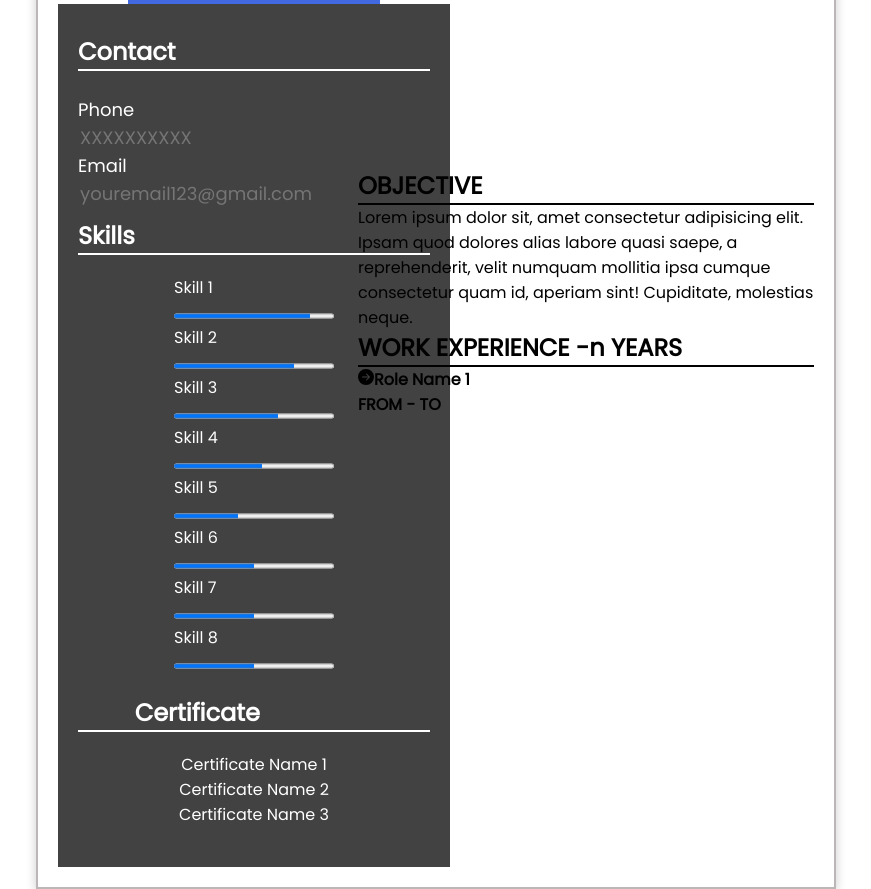
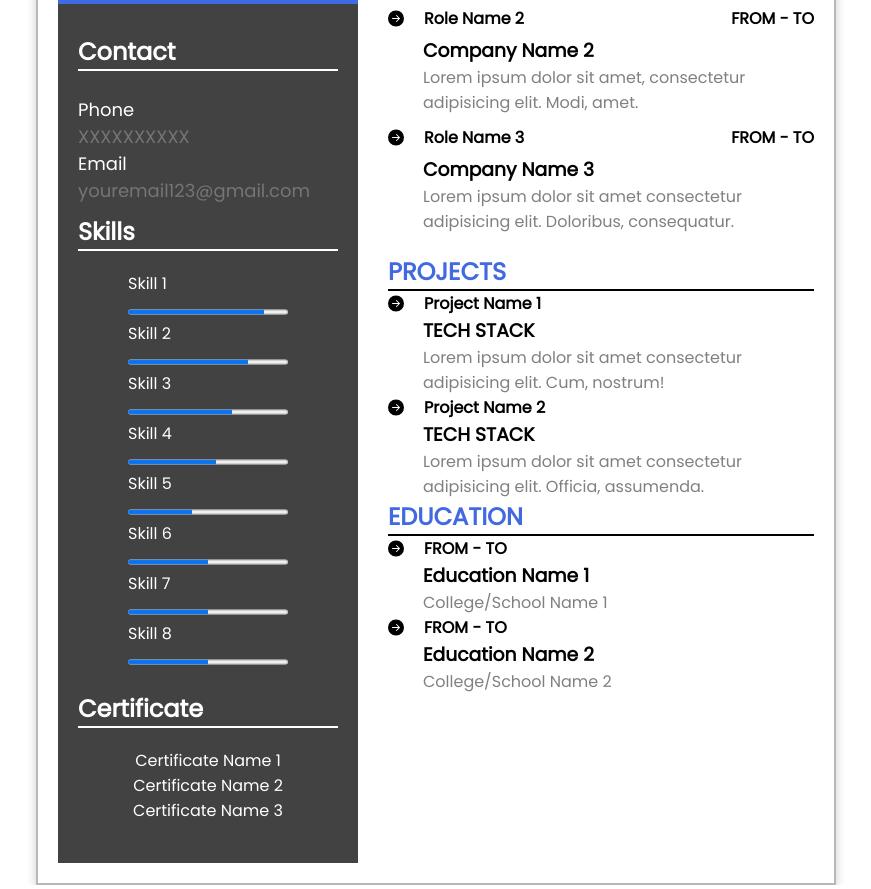
Before and after one commit to developerpiya/projects-fullstack-course, a plain HTML site: page resume-project/index.html in a window 1280 px wide. Shown: the part 304-1193 px from the top of the page, without its empty margins (204-1075 px from the left). Drawn offline with Linux system fonts and the light colour scheme.

Commit message:
final resume project

```diff
--- a/resume-project/index.html
+++ b/resume-project/index.html
@@ -5,131 +5,12 @@
     <meta charset="UTF-8">
     <meta name="viewport" content="width=device-width, initial-scale=1.0">
     <title>Resume Template</title>
-    <style>
-        @import url("https://fonts.googleapis.com/css2?family=Poppins&display=swap");
-
-        * {
-            margin: auto;
-            padding: auto;
-            box-sizing: border-box;
-            font-family: "Poppins";
-        }
-
-        .container {
-            border: 2px solid rgb(188, 182, 182);
-            margin: auto;
-            box-shadow: 0 3px 10px rgb(0 0 0 / 0.2);
-            max-width: 800px;
-            display: grid;
-            grid-template-columns: 300px auto;
-            padding: 20px;
-        }
-
-        .sections {
-            display: flex;
-            flex-direction: column;
-        }
-
-        .profile {
-            background-color: royalblue;
-            padding: 20px;
-            color: #fff;
-            text-align: center;
-        }
-
-        #avtar {
-            width: 150px;
-            height: 150px;
-            border-radius: 50%;
-        }
-
-        .social-icons {
-            display: flex;
-            gap: 20px;
-        }
-
-        .social-icons a {
-            text-decoration: none;
-            color: #fff;
-            display: flex;
-            justify-content: center;
-            align-items: center;
-            gap: 5px;
-        }
-
-        /* bottom section */
-        .bottom-section {
-            background: #424242;
-            padding: 20px;
-        }
-
-        .black-border {
-            border-bottom: 2px solid #000;
-        }
-
-        .white-border {
-            border-bottom: 2px solid #fff;
-        }
-
-        /* contact section */
-        .contact {
-            color: #fff;
-            margin: 10px auto;
-        }
-
-        .contact input,
-        .contact label {
-            background: none;
-            border: none;
-            display: block;
-            font-size: 18px;
-        }
-
-        /* skill section */
-        .skills {
-            color: #fff;
-            margin: 10px auto;
-        }
-
-        .skill {
-            margin: 20px auto;
-            display: table;
-        }
-
-        .skill label {
-            display: block;
-        }
-
-        .skill progress{
-            height: 10px;
-        }
-
-        /* certificate section */
-        .certificate{
-            margin: 10px auto;
-            color: #fff;
-        }
-        #certificate-head{
-            display: flex;
-        }
-        #certificate-para{
-            text-align: center;
-            margin: 20px;
-        }
-
-        .right-side{
-            grid-column-start: 2;
-            grid-column-end: 3;
-            grid-row-start: 1;
-            grid-row-end: 3;
-        }
-    </style>
+    <link rel="stylesheet" href="style.css">
 </head>
 
 <body>
     <main class="container">
         <!-- profile left section -->
-        <div class="sections">
         <section class="profile">
             <div>
                 <img src="./assets/avtar.png" alt="" id="avtar">
@@ -147,7 +28,7 @@
             <!-- contact section -->
             <section class="contact">
                 <h1>Contact</h1>
-                    <div class="white-border"></div>
+                <div class="white-line"></div>
                 <br action="">
                 <label for="phone">Phone</label>
                 <input type="text" placeholder="XXXXXXXXXX" name="phone">
@@ -158,7 +39,8 @@
 
             <!-- skills section -->
             <section class="skills">
-                    <h1 class="white-border">Skills</h1>
+                <h1>Skills</h1>
+                <div class="white-line"></div>
                 <div class="skill">
                     <label for="skill1">Skill 1</label>
                     <progress value="85" max="100"></progress>
@@ -181,10 +63,11 @@
 
             <!-- certificate section -->
             <section class="certificate">
-                    <div class="white-border" id="certificate-head">
+                <div id="certificate-head">
                     <h1>Certificate</h1>
                     <img src="./assets/award.svg" alt="">
                 </div>
+                <div class="white-line"></div>
                 <div id="certificate-para">
                     <p>Certificate Name 1</p>
                     <p>Certificate Name 2</p>
@@ -192,25 +75,95 @@
                 </div>
             </section>
         </div>
-        </div>
 
         <!-- resume right section -->
         <div class="right-side">
             <!-- objective section -->
             <section class="objective">
-        <h1 class="black-border">OBJECTIVE</h1>
-        <p>Lorem ipsum dolor sit, amet consectetur adipisicing elit. Ipsam quod dolores alias labore quasi saepe, a reprehenderit, velit numquam mollitia ipsa cumque consectetur quam id, aperiam sint! Cupiditate, molestias neque.</p>
+                <h1 class="heading">OBJECTIVE</h1>
+                <div class="black-line"></div>
+                <p class="para" style="padding: 0px;">Lorem ipsum dolor sit amet consectetur adipisicing elit. Ipsam, saepe modi pariatur autem excepturi esse.</p>
             </section>
 
             <!-- experience section -->
             <section class="experience">
-        <h1 class="black-border">WORK EXPERIENCE -n YEARS</h1>
+                <h1 class="heading">WORK EXPERIENCE -n YEARS</h1>
+                <div class="black-line"></div>
+                <div class="div-1">
                     <div class="role">
+                        <div class="roll-name">
+                            <img src="./assets/arrow-right-circle-fill.svg" alt="">
+                            <h4>Role Name 1</h4>
+                        </div>
+                        <h4>FROM - TO</h4>
+                    </div>
+                    <h3>Company Name 1</h3>
+                    <p class="para">Lorem ipsum dolor sit amet consectetur, adipisicing elit. Cupiditate, officiis?</p>
+                </div>
+                <div class="div-1">
+                    <div class="role">
+                        <div class="roll-name">
+                            <img src="./assets/arrow-right-circle-fill.svg" alt="">
+                            <h4>Role Name 2</h4>
+                        </div>
+                        <h4>FROM - TO</h4>
+                    </div>
+                    <h3>Company Name 2</h3>
+                    <p class="para">Lorem ipsum dolor sit amet, consectetur adipisicing elit. Modi, amet.</p>
+                </div>
+                <div class="div-1">
+                    <div class="role">
+                        <div class="roll-name">
+                            <img src="./assets/arrow-right-circle-fill.svg" alt="">
+                            <h4>Role Name 3</h4>
+                        </div>
+                        <h4>FROM - TO</h4>
+                    </div>
+                    <h3>Company Name 3</h3>
+                    <p class="para">Lorem ipsum dolor sit amet consectetur adipisicing elit. Doloribus, consequatur.</p>
+                </div>
+            </section>
 
-
-            <h4><img src="./assets/arrow-right-circle-fill.svg" alt="">Role Name 1</h4>
-
+            <!-- projects section -->
+            <section class="project">
+                <h1 class="heading">PROJECTS</h1>
+                <div class="black-line"></div>
+               <div class="div-1">
+                <div class="roll-name">
+                    <img src="./assets/arrow-right-circle-fill.svg" alt="">
+                    <h4>Project Name 1</h4>
+                </div>
+                <h3>TECH STACK</h3>
+                <p class="para">Lorem ipsum dolor sit amet consectetur adipisicing elit. Cum, nostrum!</p>
+               </div>
+               <div class="div-1">
+                <div class="roll-name">
+                    <img src="./assets/arrow-right-circle-fill.svg" alt="">
+                    <h4>Project Name 2</h4>
+                </div>
+                <h3>TECH STACK</h3>
+                <p class="para">Lorem ipsum dolor sit amet consectetur adipisicing elit. Officia, assumenda.</p>
+               </div>
+            </section>
+            <!-- Education section -->
+            <section class="education">
+                <h1 class="heading">EDUCATION</h1>
+                <div class="black-line"></div>
+               <div class="div-1">
+                <div class="roll-name">
+                    <img src="./assets/arrow-right-circle-fill.svg" alt="">
                     <h4>FROM - TO</h4>
+                </div>
+                <h3>Education Name 1</h3>
+                <p class="para">College/School Name 1</p>
+               </div>
+               <div class="div-1">
+                <div class="roll-name">
+                    <img src="./assets/arrow-right-circle-fill.svg" alt="">
+                    <h4>FROM - TO</h4>
+                </div>
+                <h3>Education Name 2</h3>
+                <p class="para">College/School Name 2</p>
                </div>
             </section>
         </div>
--- /dev/null
+++ b/resume-project/style.css
@@ -0,0 +1,148 @@
+@import url("https://fonts.googleapis.com/css2?family=Poppins&display=swap");
+
+* {
+    margin: 0px;
+    padding: 0px;
+    box-sizing: border-box;
+    font-family: "Poppins";
+}
+
+.container {
+    border: 2px solid rgb(188, 182, 182);
+    margin: auto;
+    box-shadow: 0 3px 10px rgb(0 0 0 / 0.2);
+    max-width: 800px;
+    display: grid;
+    grid-template-columns: 300px auto;
+    padding: 20px;
+    column-gap: 30px;
+}
+
+.profile {
+    background-color: royalblue;
+    padding: 20px;
+    color: #fff;
+    text-align: center;
+    display: flex;
+    flex-direction: column;
+    justify-content: center;
+}
+
+#avtar {
+    width: 150px;
+    height: 150px;
+    border-radius: 50%;
+}
+
+.social-icons {
+    display: flex;
+    gap: 20px;
+}
+
+.social-icons a {
+    text-decoration: none;
+    color: #fff;
+    display: flex;
+    justify-content: center;
+    align-items: center;
+    gap: 5px;
+}
+
+/* bottom section */
+.bottom-section {
+    background: #424242;
+    padding: 20px;
+    color: #fff;
+}
+
+.black-line {
+    border: 1px solid #000;
+}
+
+.white-line {
+    border: 1px solid #fff;
+}
+
+/* contact section */
+.contact {
+    margin: 10px auto;
+}
+
+.contact input,
+.contact label {
+    background: none;
+    border: none;
+    display: block;
+    font-size: 18px;
+}
+
+/* skill section */
+.skills {
+    color: #fff;
+    margin: 10px auto;
+}
+
+.skill {
+    margin: 20px auto;
+    display: table;
+}
+
+.skill label {
+    display: block;
+}
+
+.skill progress {
+    height: 10px;
+}
+
+/* certificate section */
+.certificate {
+    margin: 10px auto;
+    color: #fff;
+}
+
+#certificate-head {
+    display: flex;
+}
+
+#certificate-para {
+    text-align: center;
+    margin: 20px;
+}
+
+.right-side {
+    grid-column-start: 2;
+    grid-column-end: 3;
+    grid-row-start: 1;
+    grid-row-end: 3;
+}
+
+.heading {
+    color: royalblue;
+}
+
+.para {
+    color: gray;
+    padding-left: 35px;
+}
+
+.objective {
+    margin-bottom: 10px;
+}
+
+.experience{
+    margin-bottom: 20px;
+}
+.role {
+    display: flex;
+    justify-content: space-between;
+    margin: 10px 0px 5px 0px;
+}
+
+.roll-name {
+    display: flex;
+    gap: 20px;
+}
+.div-1 h3{
+    padding-left: 35px;
+}
```
Lines whose indentation alone changed are shown as unchanged.
